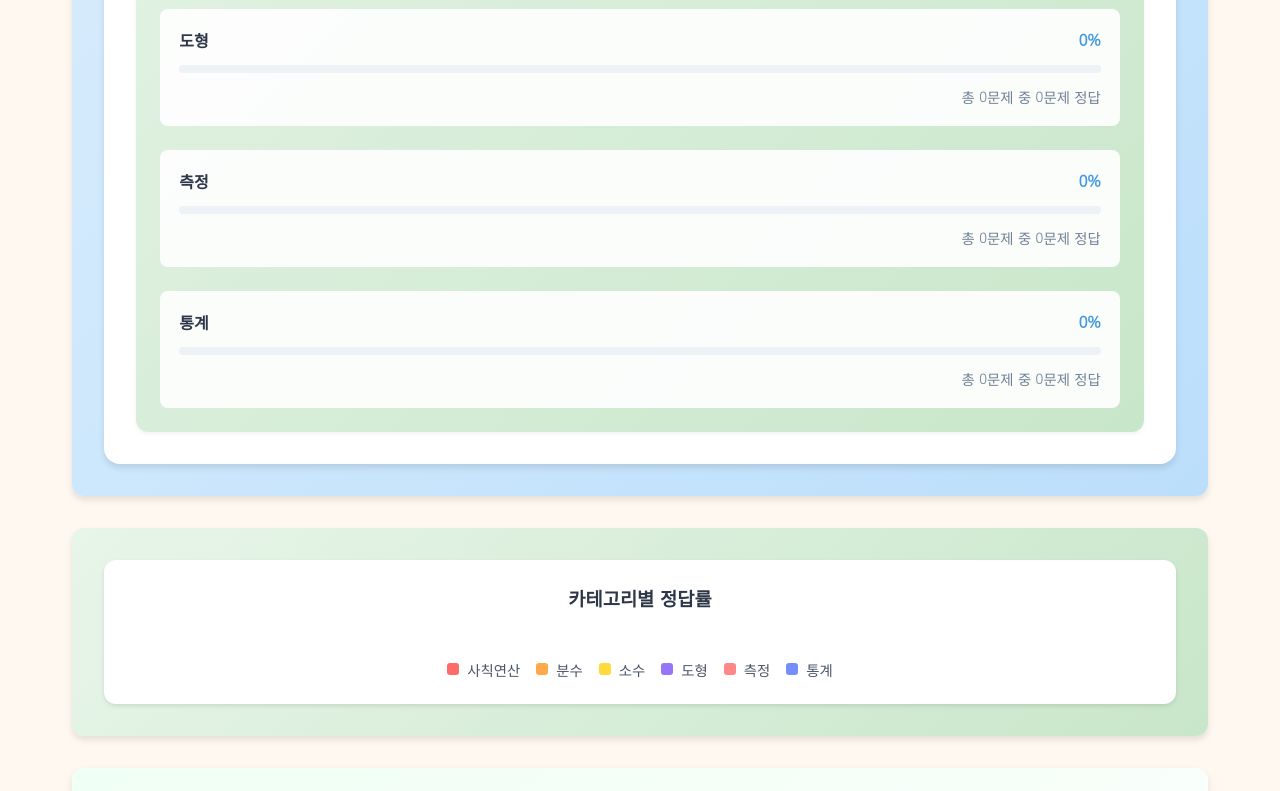
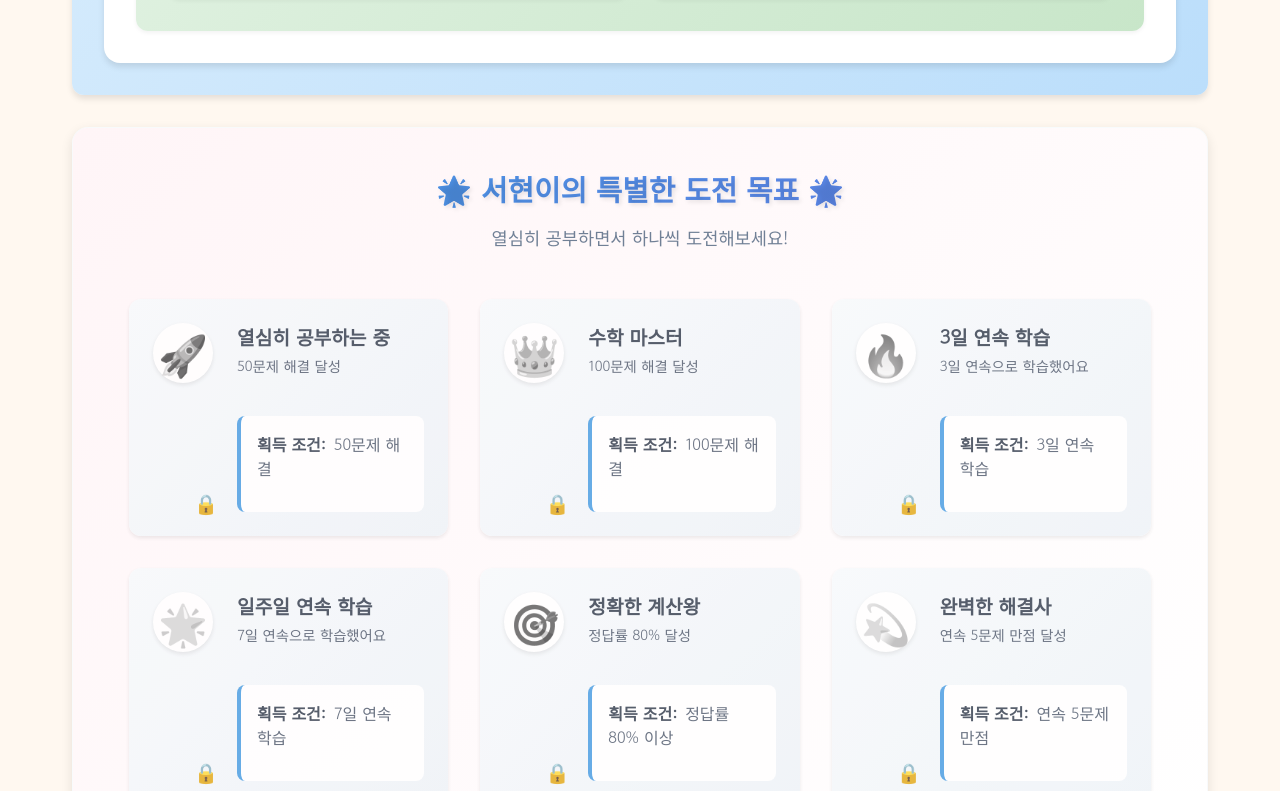
Before and after one commit to gppc5096/esther-study, a React (Create React App) app: page /statistics in a window 1280 px wide. Shown: the part 1229-2020 px from the top of the page. Built offline with nearby package versions, Linux system fonts and the light colour scheme.

Commit message:
2차 완료 수정본

```diff
--- a/src/components/Layout/Footer.js
+++ b/src/components/Layout/Footer.js
@@ -1,12 +1,17 @@
 import React from 'react';
-import styles from './Footer.module.css'; // 스타일 파일이 있다면 임포트
+import styles from './Footer.module.css';
 
-const Footer = () => {
+function Footer() {
+  const year = new Date().getFullYear();
+
   return (
     <footer className={styles.footer}>
-      <p>© 2024 서현이와 함께 떠나는 수학나라 여행</p>
+      <div className={styles.content}>
+        <p className={styles.copyright}>© {year} 서현이와 함께하는 수학나라</p>
+        <p className={styles.subText}>할아버지와 함께하는 즐거운 수학 공부</p>
+      </div>
     </footer>
   );
-};
+}
 
 export default Footer;
--- a/src/components/Layout/Footer.module.css
+++ b/src/components/Layout/Footer.module.css
@@ -1,30 +1,41 @@
 .footer {
-  background: linear-gradient(135deg, #ff7f50, #ffcccb);
-  color: #2f855a;
-  padding: 0.8rem;
+  width: 100%;
+  background: linear-gradient(135deg, #6b46c1 0%, #4299e1 100%);
+  color: white;
+  padding: 1rem;
   text-align: center;
-  width: 100%;
   margin-top: auto;
   box-shadow: 0 -2px 4px rgba(0, 0, 0, 0.1);
 }
 
-.footer p {
-  margin: 0.3rem 0;
-  font-size: 0.9rem;
-  opacity: 0.9;
-  transition: opacity 0.3s ease;
+.content {
+  max-width: 1200px;
+  margin: 0 auto;
+  padding: 0.5rem;
 }
 
-.footer p:hover {
-  opacity: 1;
+.copyright {
+  font-size: 0.9rem;
+  margin: 0.3rem 0;
+  opacity: 0.9;
+}
+
+.subText {
+  font-size: 0.8rem;
+  margin: 0.3rem 0;
+  opacity: 0.7;
 }
 
 @media (max-width: 768px) {
   .footer {
-    padding: 0.6rem;
+    padding: 0.8rem;
   }
 
-  .footer p {
+  .copyright {
     font-size: 0.8rem;
   }
+
+  .subText {
+    font-size: 0.7rem;
+  }
 }
--- a/src/components/Layout/Layout.js
+++ b/src/components/Layout/Layout.js
@@ -1,5 +1,6 @@
 import React from 'react';
 import Navbar from './Navbar';
+import Footer from './Footer';
 import styles from './Layout.module.css';
 
 function Layout({ children }) {
@@ -9,6 +10,7 @@ function Layout({ children }) {
       <main className={styles.main}>
         {children}
       </main>
+      <Footer />
     </div>
   );
 }
--- a/src/components/Layout/Layout.module.css
+++ b/src/components/Layout/Layout.module.css
@@ -9,6 +9,7 @@
 .main {
   flex: 1;
   padding-top: 64px;
+  padding-bottom: 2rem;
   position: relative;
   z-index: 1;
   background: transparent;
@@ -16,4 +17,18 @@
   flex-direction: column;
 }
 
+/* Footer 관련 스타일 */
+.footer {
+  margin-top: auto;
+  width: 100%;
+}
+
+/* 반응형 디자인 */
+@media (max-width: 768px) {
+  .main {
+    padding-top: 56px;
+    padding-bottom: 1.5rem;
+  }
+}
+
 /* 필요한 경우 추가 스타일 */
--- a/src/components/Statistics/LearningAnalytics.module.css
+++ b/src/components/Statistics/LearningAnalytics.module.css
@@ -80,18 +80,23 @@
 
 .categoryStats {
   display: grid;
+  grid-template-columns: repeat(2, 1fr);
   gap: 1.5rem;
+  padding: 0.5rem;
 }
 
 .categoryItem {
-  background: rgba(255, 255, 255, 0.9);
+  background: rgba(255, 255, 255, 0.95);
   padding: 1.2rem;
-  border-radius: 8px;
-  transition: transform 0.3s ease;
+  border-radius: 12px;
+  transition: all 0.3s ease;
+  box-shadow: 0 2px 4px rgba(0, 0, 0, 0.05);
+  border: 1px solid rgba(0, 0, 0, 0.05);
 }
 
 .categoryItem:hover {
   transform: translateY(-2px);
+  box-shadow: 0 4px 6px rgba(0, 0, 0, 0.1);
 }
 
 .categoryHeader {
@@ -142,6 +147,10 @@
     grid-template-columns: 1fr;
   }
 
+  .categoryStats {
+    grid-template-columns: 1fr;
+  }
+
   .categoryItem {
     padding: 1rem;
   }
--- a/src/pages/Learning.js
+++ b/src/pages/Learning.js
@@ -129,9 +129,9 @@ function Learning() {
         <>
           <div className={styles.progressSection}>
             <Progress
-              value={currentProblemIndex + 1}
+              value={currentProblemIndex}
               total={currentProblems.length}
-              label={`진행도 (${currentProblemIndex + 1}/${currentProblems.length})`}
+              label={`진행도 (${currentProblemIndex}/${currentProblems.length})`}
             />
           </div>
 
--- a/src/pages/Statistics.js
+++ b/src/pages/Statistics.js
@@ -1,5 +1,4 @@
 import React from 'react';
-import LearningChart from '../components/Statistics/LearningChart';
 import LearningAnalytics from '../components/Statistics/LearningAnalytics';
 import Badge from '../components/Common/Badge';
 import { useLearning } from '../contexts/LearningContext';
@@ -27,11 +26,14 @@ function Statistics() {
     ? Math.round((totalStats.correct / totalStats.total) * 100)
     : 0;
 
-  // 뱃지 진행 상황 계산 함수 수정
+  // 표시할 뱃지 필터링 (특정 뱃지 제외)
+  const filteredBadges = Object.values(BADGE_TYPES).filter(badge =>
+    !['beginner', 'arithmetic_master', 'fraction_master'].includes(badge.id)
+  );
+
+  // 뱃지 진행 상황 계산 함수
   const calculateBadgeProgress = (badge) => {
     switch (badge.id) {
-      case 'beginner':
-        return totalStats.total > 0 ? 100 : 0;
       case 'explorer':
         return Math.min((totalStats.total / 50) * 100, 100);
       case 'master':
@@ -81,14 +83,13 @@ function Statistics() {
         <LearningAnalytics learningData={learningData} />
       </div>
 
-      <div className={styles.chartSection}>
-        <LearningChart learningData={learningData} />
-      </div>
-
       <div className={styles.achievements}>
-        <h2>획득한 뱃지</h2>
+        <h2>🌟 서현이의 특별한 도전 목표 🌟</h2>
+        <p className={styles.achievementsDescription}>
+          열심히 공부하면서 하나씩 도전해보세요!
+        </p>
         <div className={styles.badgeGrid}>
-          {Object.values(BADGE_TYPES).map(badge => {
+          {filteredBadges.map(badge => {
             const isLocked = !rewards.badges.some(b => b.id === badge.id);
             const progress = calculateBadgeProgress(badge);
 
--- a/src/pages/Statistics.module.css
+++ b/src/pages/Statistics.module.css
@@ -96,24 +96,37 @@
 }
 
 .achievements {
-  background: linear-gradient(135deg, #f0fff4 0%, #fff 100%);
-  padding: 2rem;
-  border-radius: 12px;
-  box-shadow: 0 4px 8px rgba(0, 0, 0, 0.1);
+  background: linear-gradient(135deg, #fff5f7 0%, #fff 100%);
+  padding: 2.5rem;
+  border-radius: 16px;
+  box-shadow: 0 4px 12px rgba(0, 0, 0, 0.1);
   margin-top: 2rem;
+  border: 1px solid rgba(247, 250, 252, 0.8);
 }
 
 .achievements h2 {
   color: #2d3748;
-  margin-bottom: 1.5rem;
+  margin-bottom: 1rem;
   text-align: center;
-  font-size: 1.5rem;
+  font-size: 1.8rem;
+  font-weight: bold;
+  background: linear-gradient(120deg, #4299e1, #667eea);
+  -webkit-background-clip: text;
+  -webkit-text-fill-color: transparent;
+  text-shadow: 2px 2px 4px rgba(0, 0, 0, 0.1);
+}
+
+.achievementsDescription {
+  text-align: center;
+  color: #718096;
+  font-size: 1.1rem;
+  margin-bottom: 2rem;
 }
 
 .badgeGrid {
   display: grid;
-  grid-template-columns: repeat(auto-fill, minmax(280px, 1fr));
-  gap: 1.5rem;
+  grid-template-columns: repeat(auto-fill, minmax(300px, 1fr));
+  gap: 2rem;
   padding: 1rem;
 }
 
```
